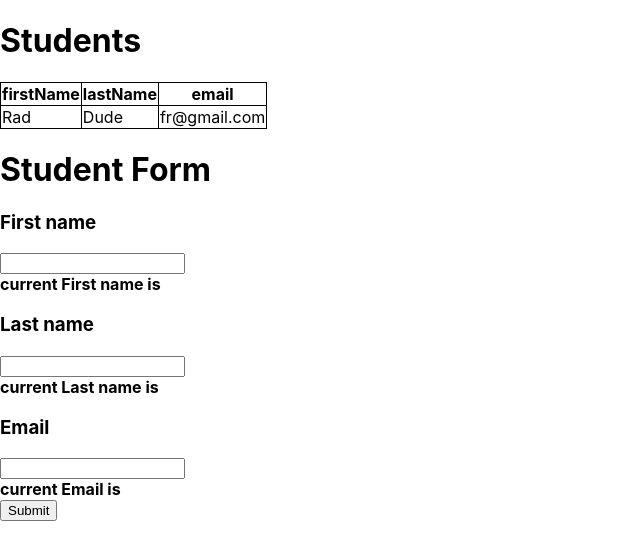
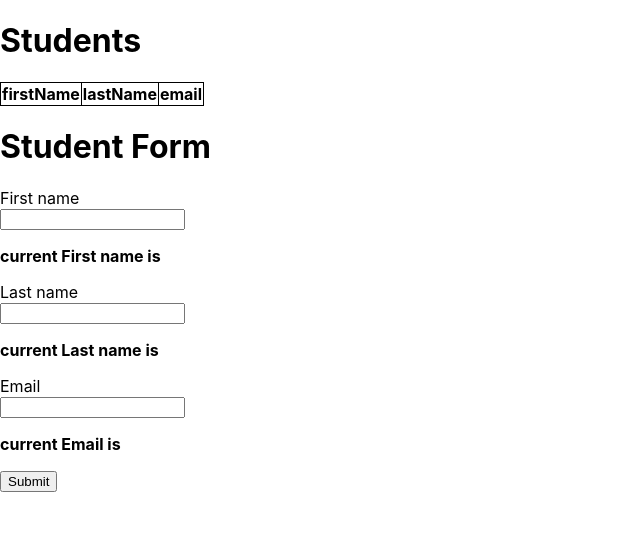
Before and after one commit to YehudaEdelstien/Schoolwork-JBH, a React (Create React App) app in the folder 05-react/react-app/: page / in a window 1280 px wide. Shown: the top 560 px of the page, without its empty margins (0-640 px from the left). Built offline with nearby package versions, Linux system fonts and the light colour scheme.

Commit message:
more setup

```diff
--- a/05-react/react-app/src/Components/6/SchoolApp.jsx
+++ b/05-react/react-app/src/Components/6/SchoolApp.jsx
@@ -5,11 +5,7 @@ import SchoolForm from './SchoolForm';
 
 class SchoolApp extends Component {
     state = {
-        students: [{
-            firstName: "Rad",
-            lastName: "Dude",
-            email: "fr@gmail.com",
-        }]
+        students: []
     }
 
     addStudent = (studentObj) => {
--- a/05-react/react-app/src/Components/6/SchoolForm.jsx
+++ b/05-react/react-app/src/Components/6/SchoolForm.jsx
@@ -10,9 +10,9 @@ class SchoolForm extends Component {
     }
 
     inputFieldData = {
-        firstName: { labelText: "First name", type: "text", defaultValue: "",},
-        lastName: { labelText: "Last name", type: "text", defaultValue: "",},
-        email: { labelText: "Email", type: "text", defaultValue: "",},
+        firstName: { labelText: "First name", type: "text", defaultValue: "", },
+        lastName: { labelText: "Last name", type: "text", defaultValue: "", },
+        email: { labelText: "Email", type: "email", defaultValue: "", },
     }
 
     updateValue = ({ target }) => {
@@ -36,41 +36,27 @@ class SchoolForm extends Component {
     }
 
     getInputfield = (key, value, type) => {
-        switch (type) {
-            case "text":
         return (
             <TextField
                 key={key}
+                type={type}
                 name={key}
                 value={value}
                 labelText={this.inputFieldData[key].labelText}
                 updateValue={this.updateValue}
             />
         )
-            case "radio":
-                return (
-                    <RadioField
-                        key={key}
-                        name={key}
-                        value={value}
-                        labelText={this.inputFieldData[key].labelText}
-                        options={this.inputFieldData[key].options}
-                        updateValue={this.updateValue}
-                    />
-                )
-            default:
-                return (<div></div>)
     }
-    }
+
 
     addNewStudent = (e) => {
         e.preventDefault();
         this.props.addStudent(this.state.studentData);
-        const newStudentData = {...this.state.studentData};
+        const newStudentData = { ...this.state.studentData };
         for (const key in newStudentData) {
             newStudentData[key] = this.inputFieldData[key].defaultValue;
         }
-        this.setState({studentData: newStudentData});
+        this.setState({ studentData: newStudentData });
     }
 
     render() {
@@ -81,60 +67,30 @@ class SchoolForm extends Component {
                 <button>Submit</button>
             </form>
         );
+
     }
 }
 
 class TextField extends Component {
     render() {
-        let { name, value, labelText, updateValue, } = this.props
+        let { type, name, value, labelText, updateValue, } = this.props
 
         return (
             <>
                 <label style={{ display: "block" }} htmlFor={name}>
-                    <h3>{labelText}</h3>
+                    {labelText}
                 </label>
                 <input
+                    type={type}
                     id={name}
                     name={name}
                     value={value}
                     onChange={(e) => updateValue(e)}
                     required
                 ></input>
-                <div style={{fontWeight: "700"}}>current {labelText} is {value}</div>
+                <p style={{ fontWeight: "700" }}>current {labelText} is {value}</p>
             </>
         )
     }
 }
-
-class RadioField extends Component {
-    render() {
-        const { name, value, labelText, updateValue, options } = this.props
-
-        console.log()
-
-        return (
-            <>
-                <h3>{name}</h3>
-                {options.map((opt) => {
-                    return (
-                        <label style={{ display: "block" }} htmlFor={opt} key={opt}>
-                            <input
-                                type='radio'
-                                id={opt}
-                                name={name}
-                                value={opt}
-                                checked={opt === value ? true : false}
-                                onChange={(e) => updateValue(e)}
-                                required
-                            ></input>
-                            {opt}
-                        </label>
-                    )
-                })}
-                <div style={{fontWeight: "800"}}>current {labelText} is {value}</div>
-            </>
-        )
-    }
-}
-
 export default SchoolForm;
--- a/05-react/react-app/src/Components/6/StudentList.jsx
+++ b/05-react/react-app/src/Components/6/StudentList.jsx
@@ -1,8 +1,5 @@
-import React, { Component } from 'react';
-
 function StudentList(props) {
     let { students } = props;
-    console.log(students[0].firstName)
     students = students.sort((a, b) => a.firstName.localeCompare(b.firstName));
 
     const tableColumnNames = ["firstName", "lastName", "email",]
@@ -18,7 +15,7 @@ function StudentList(props) {
                 </thead>
 
                 <tbody>
-                    {students.map((student, index) => {
+                    {students.map((student) => {
                         const { firstName, lastName, email, } = student
                         const studentDataArr = [firstName, lastName, email,]
                         return (
```
Lines whose indentation alone changed are shown as unchanged.
